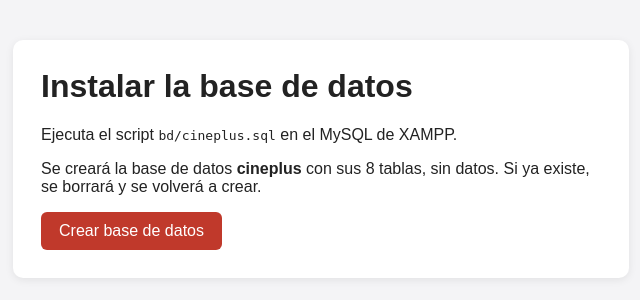
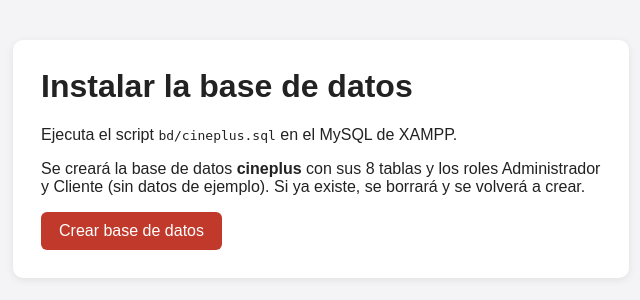
Before and after one commit to TheChect/CinePlus, a PHP site: page /cineplus/instalar.php in a window 1280 px wide. Shown: the top 300 px of the page, without its empty margins (319-959 px from the left). Run offline with PHP 8.4, Linux system fonts and the light colour scheme.

Commit message:
Agrega los roles Cliente y Administrador a la base de datos

```diff
--- a/instalar.php
+++ b/instalar.php
@@ -50,7 +50,7 @@ if ($_SERVER['REQUEST_METHOD'] === 'POST') {
     <?php if ($mensaje): ?>
       <div class="alerta <?= $ok ? 'exito' : 'error' ?>"><?= e($mensaje) ?></div>
     <?php endif; ?>
-    <p>Se creará la base de datos <strong>cineplus</strong> con sus 8 tablas, sin datos.
+    <p>Se creará la base de datos <strong>cineplus</strong> con sus 8 tablas y los roles Administrador y Cliente (sin datos de ejemplo).
        Si ya existe, se borrará y se volverá a crear.</p>
     <form method="post">
       <button type="submit">Crear base de datos</button>
```
Also changed, not shown: bd/cineplus.sql (+6 -1 lines).
